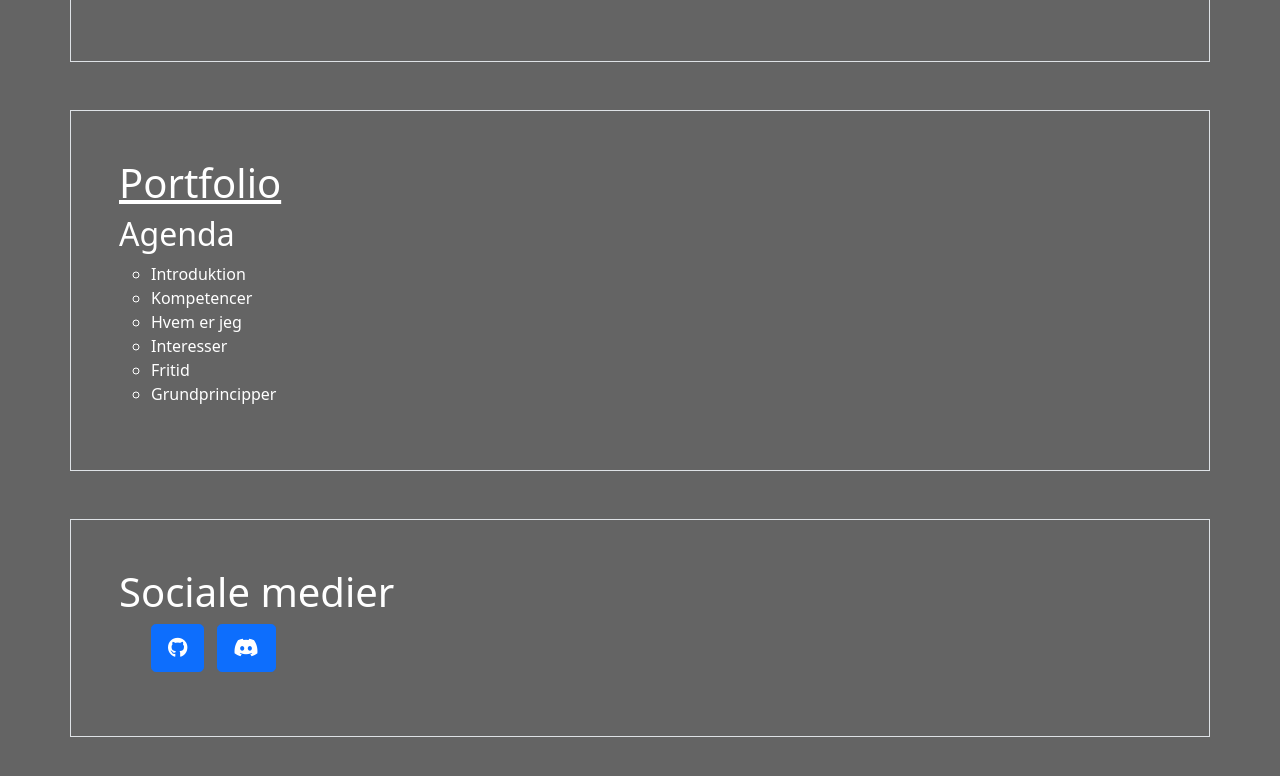
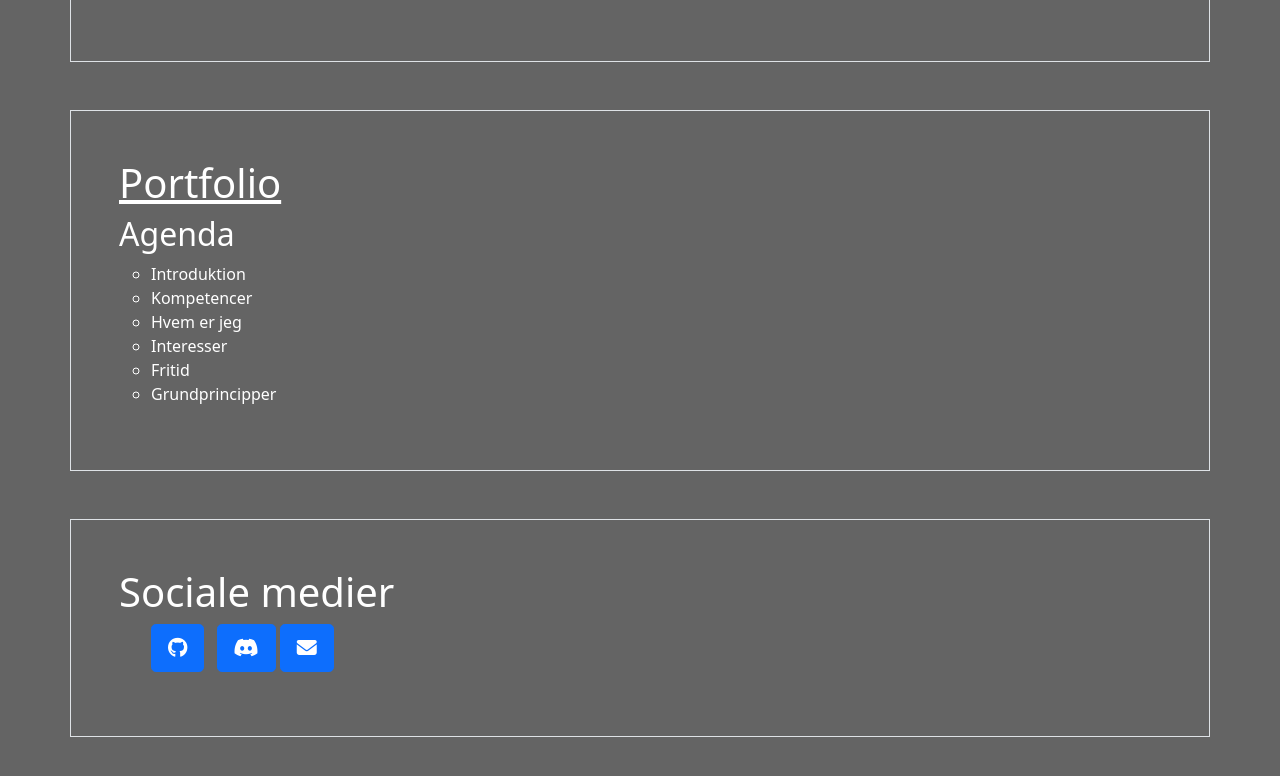
Before and after one commit to sebastian2510/Sebastian-tec.github.io, a plain HTML site: page index.html in a window 1280 px wide. Shown: the part 370-1146 px from the top of the page. Drawn offline with nearby package versions, Linux system fonts and the light colour scheme.

Commit message:
Added mailto

```diff
--- a/index.html
+++ b/index.html
@@ -67,6 +67,7 @@
             <ul class="list-instyled">
                 <a href="https://github.com/Sebastian-tec" target="_blank"><span class="btn btn-lg btn-primary me-md-2"><i class="fab fa-github"></i></span></a>
                 <a href="https://discordapp.com/users/1009395554234662934" target="_blank"><span class="btn btn-lg btn-primary"><i class="fab fa-discord"></i></span></a>
+                <a href="mailto:snr7@live.dk" target="_blank"><span class="btn btn-lg btn-primary"><i class="fa fa-envelope"></i></span></a>
             </ul>
         </div>
     </body>
```
